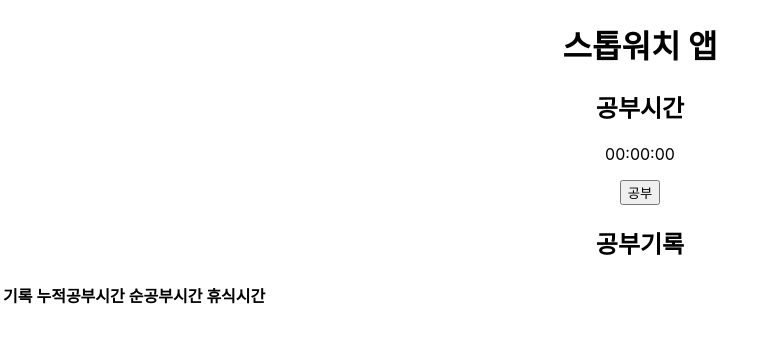
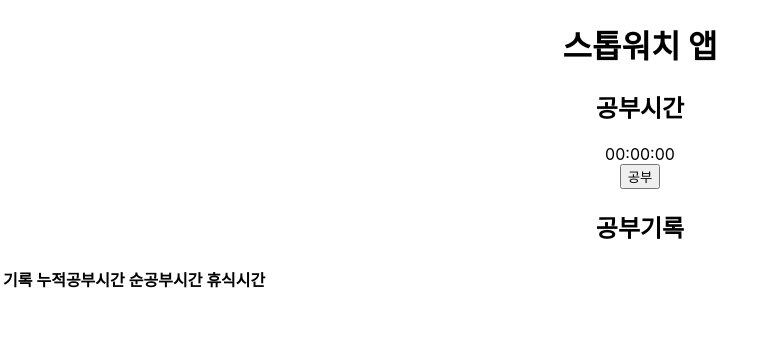
Before and after one commit to Kang-Jh/studytimestopwatch, a React (Create React App) app: page / in a window 1280 px wide. Shown: the top 342 px of the page, without its empty margins (0-775 px from the left). Built offline with nearby package versions, Linux system fonts and the light colour scheme.

Commit message:
v0.6.0 some code change

```diff
--- a/src/components/stopwatch.js
+++ b/src/components/stopwatch.js
@@ -219,27 +219,27 @@ export default function (props) {
     <main className="Stopwatch">
       <h1 className="srOnly">스톱워치 앱</h1>
 
+      <section>
         {isStarted && !isResumed ? (
-        <section>
+          <>
             <h2>휴식시간</h2>
 
-          <p className="Stopwatch-stopwatchDisplay">
+            <div className="Stopwatch-stopwatchDisplay">
               {getDisplayTime(restHours)}:{getDisplayTime(restMinutes)}:
               {getDisplayTime(restSeconds)}
-          </p>
-        </section>
+            </div>
+          </>
         ) : (
-        <section>
+          <>
             <h2>공부시간</h2>
 
-          <p className="Stopwatch-stopwatchDisplay">
+            <div className="Stopwatch-stopwatchDisplay">
               {getDisplayTime(hours)}:{getDisplayTime(minutes)}:
               {getDisplayTime(seconds)}
-          </p>
-        </section>
+            </div>
+          </>
         )}
 
-      <section>
         <div className="Stopwatch-buttonGroup">
           {isStarted || seconds || minutes || hours ? (
             <button
```
Lines whose indentation alone changed are shown as unchanged.
